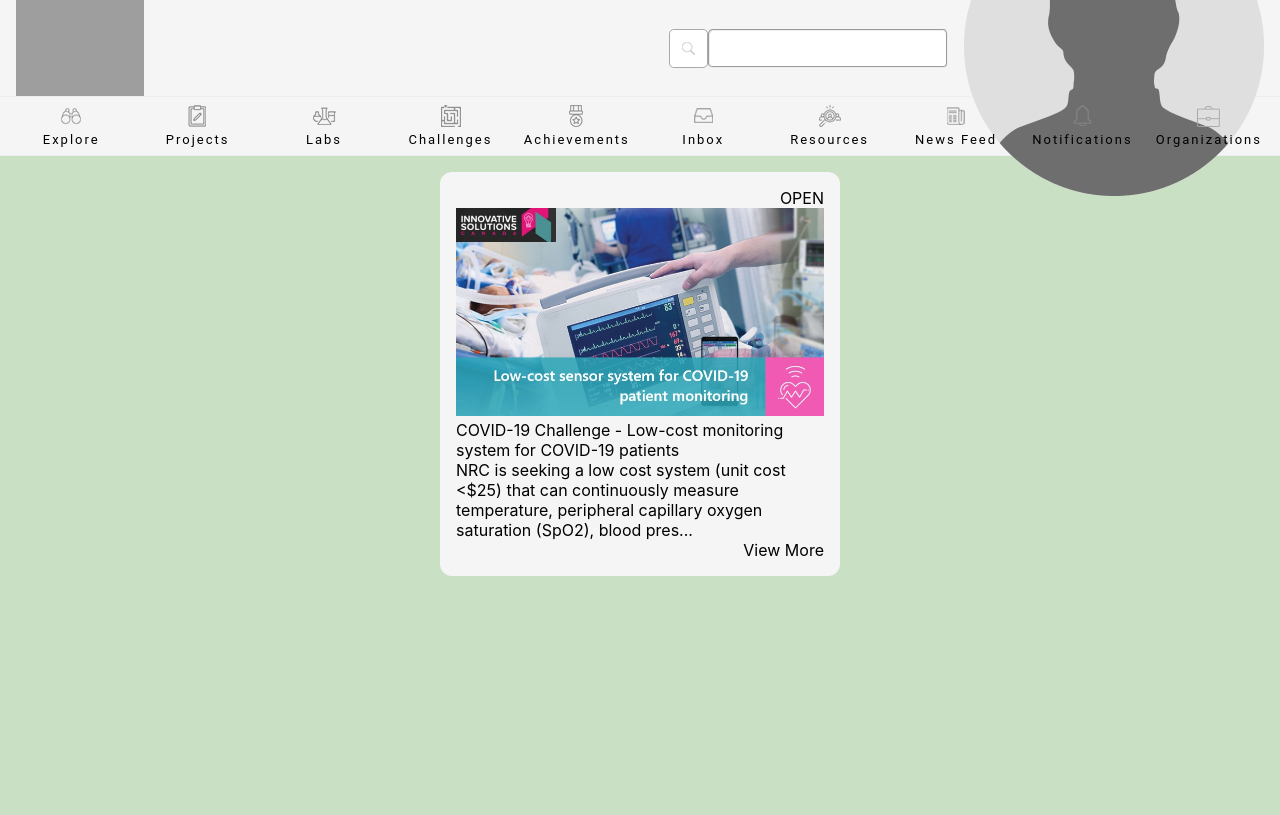
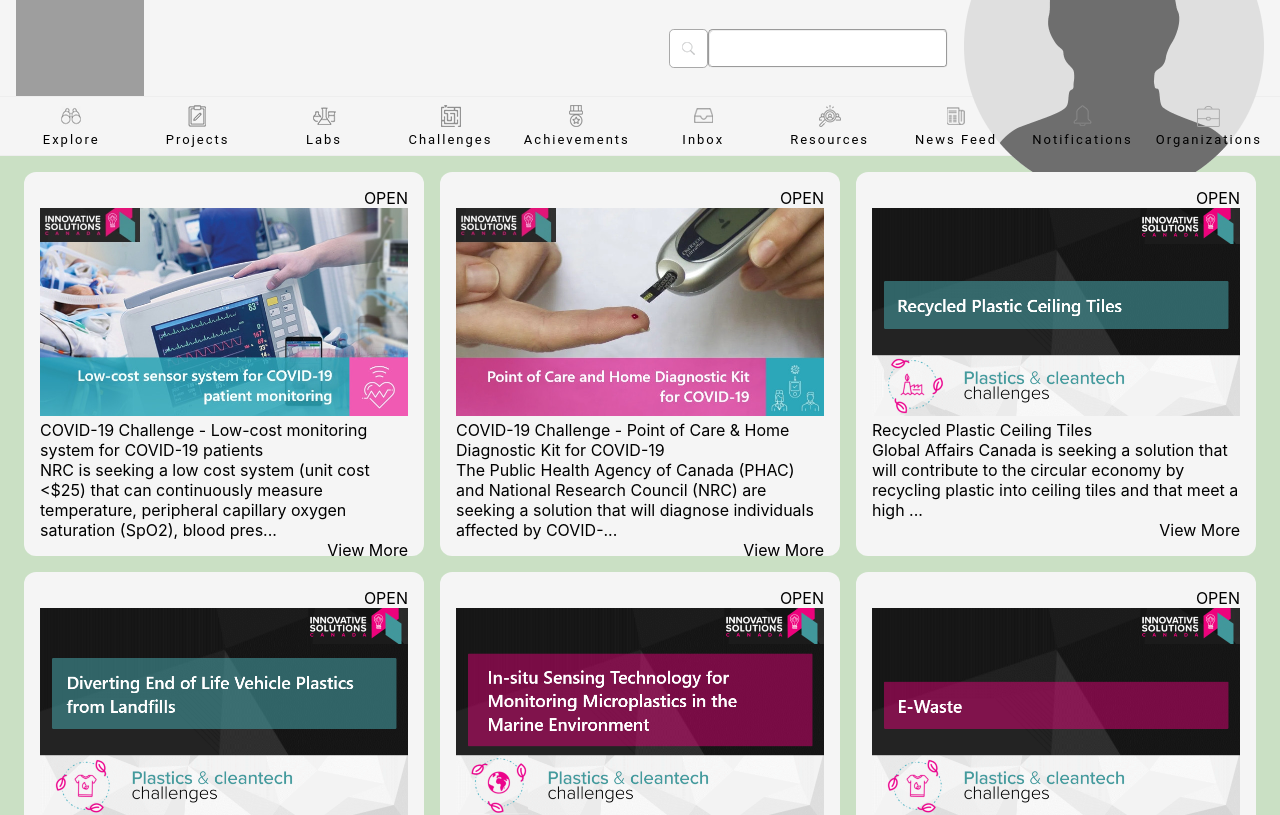
Before and after one commit to haphamo/Prepr_Front_End_Dev_Work_Challenge, a React (Create React App) app: page / in a window 1280 px wide. Shown: the top 815 px of the page. Built offline with nearby package versions, Linux system fonts and the light colour scheme; grey boxes are pictures that could not be loaded.

Commit message:
Refactored function to change view on Explore to the three categories, introduced useState

```diff
--- a/src/components/Card.css
+++ b/src/components/Card.css
@@ -2,7 +2,7 @@
   margin: 1em;
   display: flex;
   flex-wrap: wrap;
-  justify-content: space-evenly;
+  justify-content: flex-start;
 }
 
 .card {
@@ -11,8 +11,9 @@
   flex-direction: column;
   justify-content: space-between;
   width: 23em;
+  height: 22em;
   padding: 1em;
-  margin: 0em 1.5em 1em 1.5em;
+  margin: 0em auto 1em auto;
   background-color: whitesmoke;
 }
 
--- a/src/components/Card.js
+++ b/src/components/Card.js
@@ -1,40 +1,40 @@
-import React from 'react'
+import React, { useState } from 'react'
 import './Card.css'
 import { data } from '../data/Explore_Data.js'
+import { shortenedSummaryForCardDisplay, getSpecificData } from '../helpers/Helper_Functions.js'
 
 // create a function that displays a certain amount of the desc on the explore page
 // have the Like (interest) button on the cards as well
-// Stretch: Date Format
-
-// get all challenges card
-// console.log(data)
-// console.log(Object.values(data))
-const allValues = Object.values(data)
-const allChallenges = allValues.filter(item => item.type === 'challenge')
-// console.log(allChallenges)
-
-const first = allChallenges[0]
-
-const shortenedSummaryForCardDisplay = function(summary) {
-  return `${first.summary.slice(0, 150)}...`
-}
-
-// console.log(shortenedSummaryForCardDisplay(first))
+// Stretch: Date
+// Come back to fix Layout flex start alignment
 
 export default function Card() {
+  // this state will toggle explore views between Challenges, Projects and Labs.
+  const [view, setView] = useState('challenge')
+
+  // Depending on the view state, this will render the data from that view
+  const displaySpecificData = getSpecificData(data, view).map(element => {
+    const { id, type, status, src, title, summary } = element
+    return(
+        <div className="card" id="card-section" key={id}>
+          <div className="status-with-img">
+            <div className="status"> {status.toUpperCase()} </div>
+            <div className="img-section">
+              <img id="challenge-photo" alt="img-preview" src={src}></img>
+            </div>
+          <div className="text-section">
+            <div className="title">{title}</div>
+            <div className="description"> {shortenedSummaryForCardDisplay(summary)} </div>
+          </div>
+        </div>
+          <div className="status">View More</div>
+      </div>
+    )
+  })
+
   return(
     <div className="section">
-      <div className="card" id="card-section">
-        <div className="status"> {first.status.toUpperCase()} </div>
-        <div className="img-section">
-          <img id="challenge-photo" alt="img-preview" src={first.src}></img>
-        </div>
-        <div className="text-section">
-          <div className="title">{first.title}</div>
-          <div className="description"> {shortenedSummaryForCardDisplay(first.summary)} </div>
-          <div className="status">View More</div>
-        </div>
-      </div>
+     {displaySpecificData}
     </div>
   )
 }
--- a/src/data/Explore_Data.js
+++ b/src/data/Explore_Data.js
@@ -73,4 +73,15 @@ export const data = {
         startDate: 'March 5th, 2020',
         endDate: 'April 14th, 2020'
       },
+  7:  {
+        id: 7,
+        type: 'lab',
+        status: 'open',
+        src: c6,
+        title: 'E-waste',
+        summary: 'Shared Services Canada (SSC) and Environment and Climate Change Canada (ECCC) are seeking a solution that will enable recycling of e-waste plastics and metals in Canada while respecting domestic and international requirements and obligations.',
+        tags: ['tagOne', 'tagTwo'],
+        startDate: 'March 5th, 2020',
+        endDate: 'April 14th, 2020'
+      },
 }
--- a/src/helpers/Helper_Functions.js
+++ b/src/helpers/Helper_Functions.js
@@ -1 +1,12 @@
-export const randomKeyGenerator = () => Math.random().toString(36).substring(2, 5)
+const randomKeyGenerator = () => Math.random().toString(36).substring(2, 5)
+
+const shortenedSummaryForCardDisplay = function(summary) {
+  return `${summary.slice(0, 150)}...`
+}
+
+const getSpecificData = function(data, type) {
+
+  return Object.values(data).filter(item => item.type === type)
+}
+
+export { randomKeyGenerator, shortenedSummaryForCardDisplay, getSpecificData }
```
